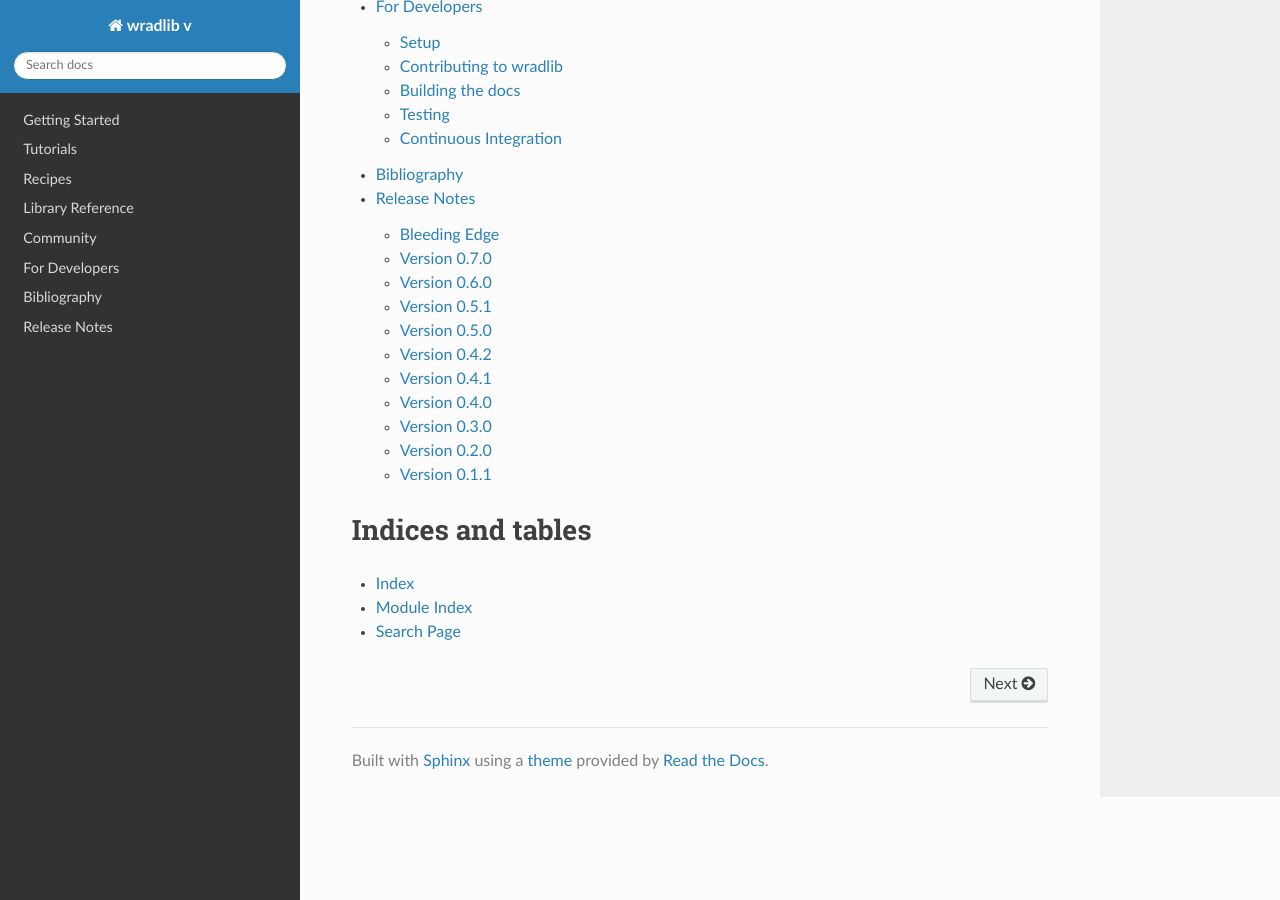
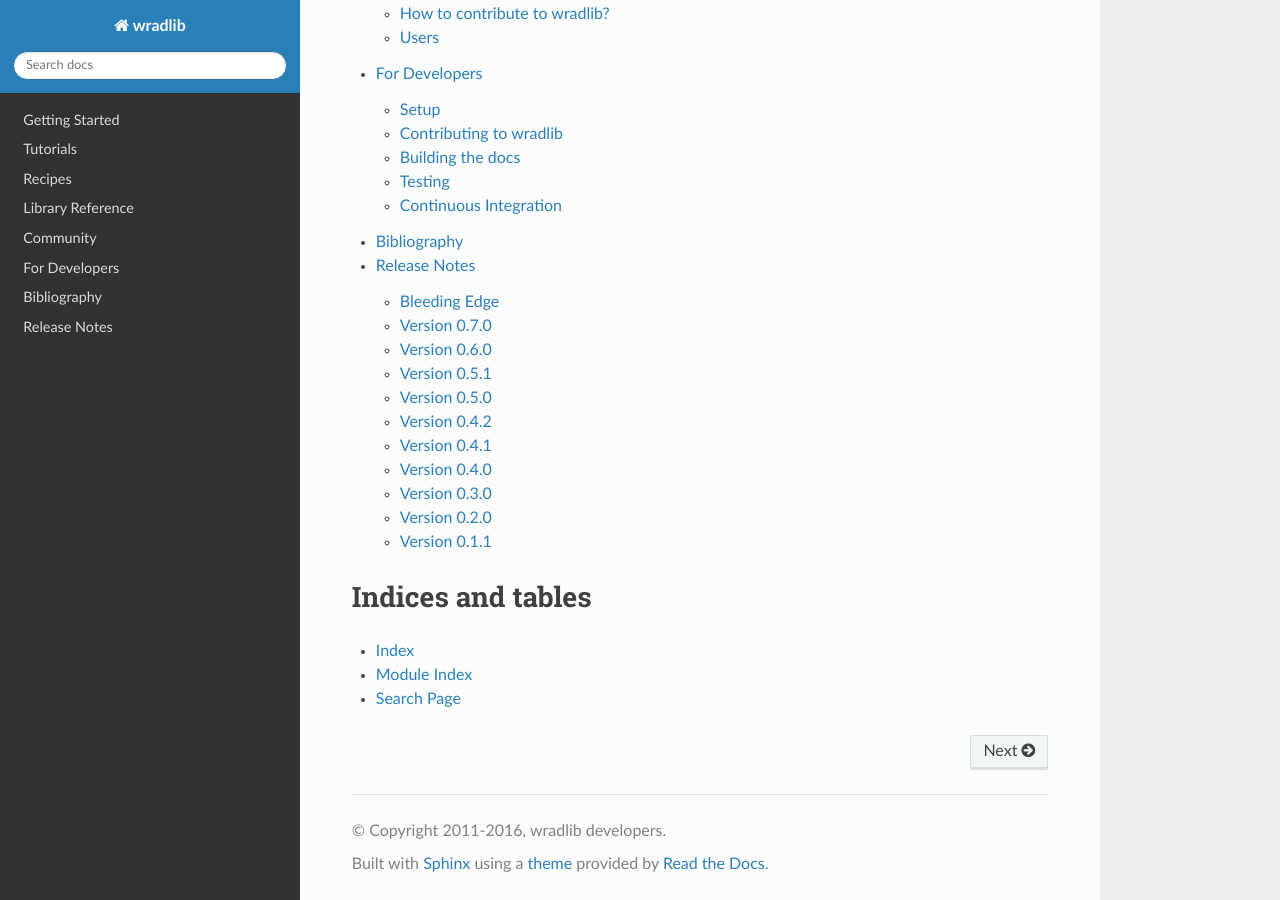
Before and after one commit to wradlib/wradlib-docs, a Sphinx documentation site: the page built from source/index.rst, in a window 1280 px wide and 900 px high, scrolled down 1692 px. Built offline with Sphinx 7.4.7 and the Read the Docs theme 2.0.0, drawn with Linux system fonts in a browser that asks for light colours; the version number could not be read and is left out; some of the changed lines change nothing that is shown; some of the changed text lies outside the part shown.

Commit message:
ENH: make wradlib aware of its version, adapt setup.py, wradlib/__init__.py and doc/source/conf.py from pyart, add version and date to doc

```diff
--- a/source/conf.py
+++ b/source/conf.py
@@ -2,6 +2,7 @@
 #
 # wradlib documentation build configuration file, created by
 # sphinx-quickstart on Wed Oct 26 13:48:08 2011.
+# adapted with code from https://github.com/ARM-DOE/pyart/blob/master/doc/source/conf.py
 #
 # This file is execfile()d with the current directory set to its containing dir.
 #
@@ -11,7 +12,7 @@
 # All configuration values have a default; values that are commented out
 # serve to show the default.
 
-import sys, os
+import sys, os, re
 
 # If extensions (or modules to document with autodoc) are in another directory,
 # add these directories to sys.path here. If the directory is relative to the
@@ -63,24 +64,43 @@
 
 # General information about the project.
 project = u'wradlib'
-copyright = u'2011, Maik Heistermann, Stephan Jacobi, Thomas Pfaff'
+copyright = u'2011-2016, wradlib developers'
 
 # The version info for the project you're documenting, acts as replacement for
 # |version| and |release|, also used in various other places throughout the
 # built documents.
 
-# get current version from file
-with open("../../version") as f:
-    VERSION = f.read()
-    VERSION = VERSION.strip()
-    MAJOR, MINOR, BUGFIX = VERSION.split(".")
+import wradlib
+# The short X.Y version (including the .devXXXX suffix if present)
+version = re.sub(r'^(\d+\.\d+)\.\d+(.*)', r'\1\2', wradlib.__version__)
+if 'dev' not in version:
+    # strip all other suffixes
+    version = re.sub(r'^(\d+\.\d+).*?$', r'\1', version)
+else:
+    # retain the .dev suffix, but clean it up
+    #version = re.sub(r'(\.dev\d*).*?$', r'\1', version)
+    pass
 
-# The short X.Y version.
-version = '%s.%s' % (MAJOR, MINOR)
 # The full version, including alpha/beta/rc tags.
-release = '%s.%s.%s' % (MAJOR, MINOR, BUGFIX)
+release = wradlib.__version__
+# full wradlib version in CI built docselse:
+if 'CI' in os.environ and os.environ['CI'] == 'true':
+    version = release
 
-project = project + " v" + release
+print("VERSION", wradlib.__version__, version)
+
+# # get current version from file
+# with open("../../version") as f:
+#     VERSION = f.read()
+#     VERSION = VERSION.strip()
+#     MAJOR, MINOR, BUGFIX = VERSION.split(".")
+#
+# # The short X.Y version.
+# version = '%s.%s' % (MAJOR, MINOR)
+# # The full version, including alpha/beta/rc tags.
+# release = '%s.%s.%s' % (MAJOR, MINOR, BUGFIX)
+#
+# project = project + " v" + release
 
 # The language for content autogenerated by Sphinx. Refer to documentation
 # for a list of supported languages.
@@ -90,7 +110,7 @@
 # non-false value, then it is used:
 #today = ''
 # Else, today_fmt is used as the format for a strftime call.
-#today_fmt = '%B %d, %Y'
+today_fmt = '%B %d, %Y'
 
 # List of patterns, relative to source directory, that match files and
 # directories to ignore when looking for source files.
@@ -100,7 +120,7 @@
 #default_role = None
 
 # If true, '()' will be appended to :func: etc. cross-reference text.
-#add_function_parentheses = True
+add_function_parentheses = False
 
 # If true, the current module name will be prepended to all description
 # unit titles (such as .. function::).
@@ -108,7 +128,7 @@
 
 # If true, sectionauthor and moduleauthor directives will be shown in the
 # output. They are ignored by default.
-#show_authors = False
+show_authors = False
 
 # The name of the Pygments (syntax highlighting) style to use.
 pygments_style = 'sphinx'
@@ -195,7 +215,7 @@
 #html_show_sphinx = True
 
 # If true, "(C) Copyright ..." is shown in the HTML footer. Default is True.
-html_show_copyright = False
+html_show_copyright = True
 
 # If true, an OpenSearch description file will be output, and all pages will
 # contain a <link> tag referring to it.  The value of this option must be the
@@ -221,7 +241,7 @@
 # (source start file, target name, title, author, documentclass [howto/manual]).
 latex_documents = [
   ('index', 'wradlib.tex', u'wradlib Documentation',
-   u'Maik Heistermann, Stefan Jacobi, Thomas Pfaff', 'manual'),
+   u'wradlib developers', 'manual'),
 ]
 
 # The name of an image file (relative to this directory) to place at the top of
@@ -261,7 +281,7 @@
 # (source start file, name, description, authors, manual section).
 man_pages = [
     ('index', 'wradlib', u'wradlib Documentation',
-     [u'Maik Heistermann, Stefan Jacobi, Thomas Pfaff'], 1)
+     [u'wradlib developers'], 1)
 ]
 
 # Napoleon settings
--- a/source/index.rst
+++ b/source/index.rst
@@ -5,6 +5,9 @@
 
 wradlib: An Open Source Library for Weather Radar Data Processing
 =================================================================
+
+:Release: |version|
+:Date: |today|
 
 The *wradlib* project has been initiated in order facilitate the use of weather radar data as well as to provide a common platform for research on new algorithms. *wradlib* is an open source library which is well documented and easy to use. It is written in the free programming language `Python <http://www.python.org>`_.
 
```
